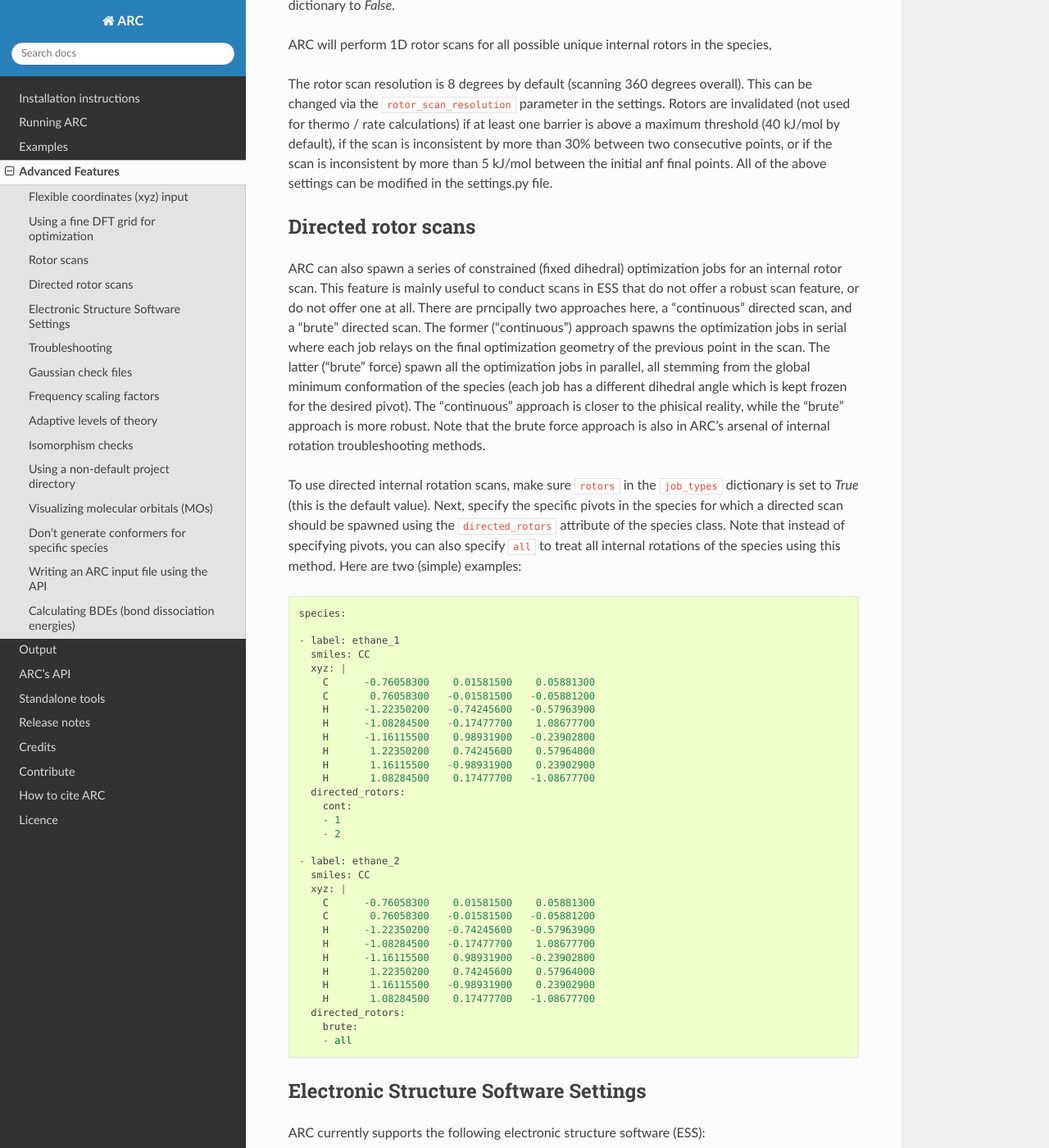
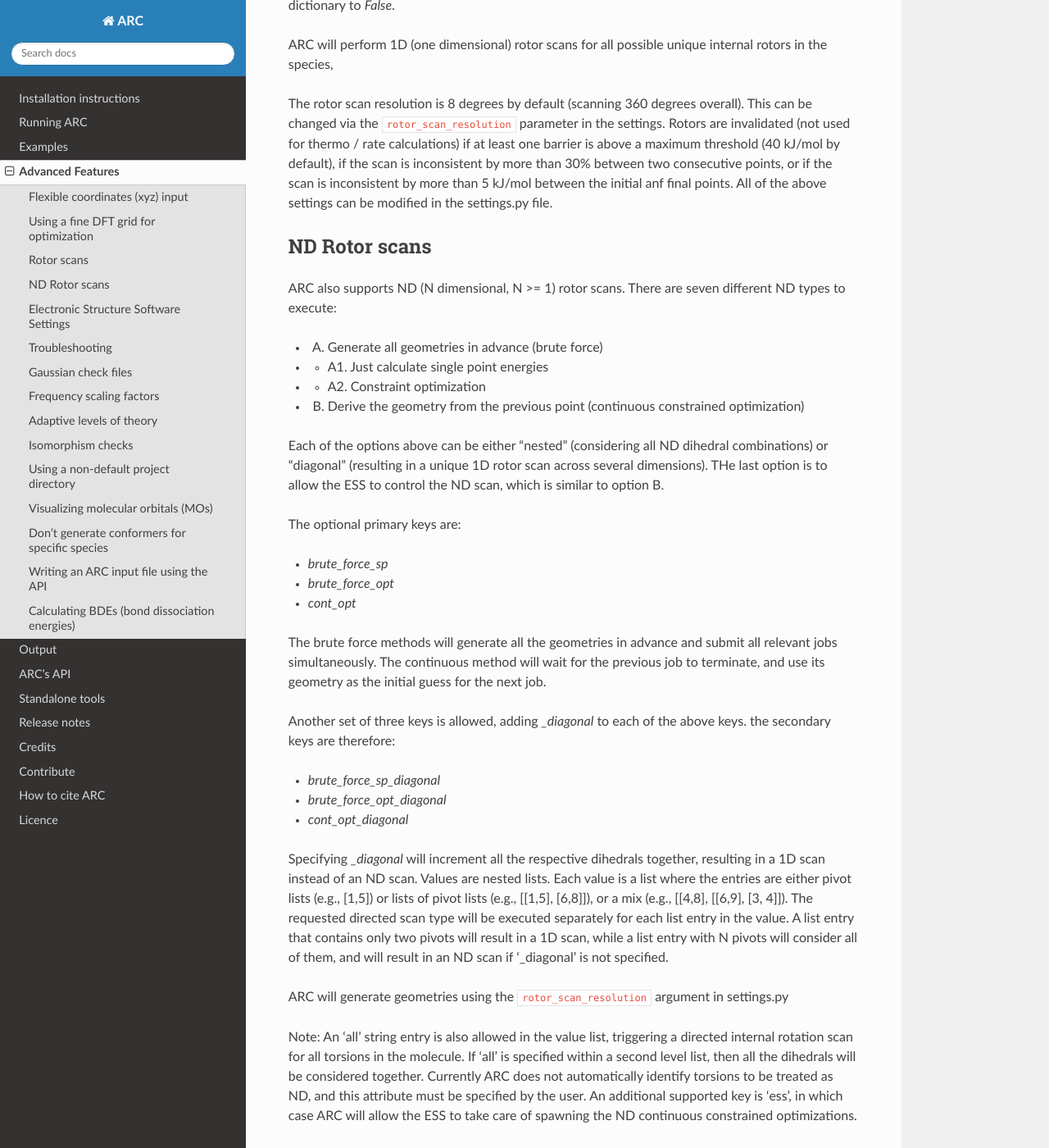
Before and after one commit to ReactionMechanismGenerator/ARC, a Sphinx documentation site: the page built from docs/source/advanced.rst, in a window 1280 px wide and 1400 px high, scrolled down 976 px. Shown: the whole window at 82% size. Built offline with Sphinx 7.4.7 and the Read the Docs theme 2.0.0, drawn with Linux system fonts in a browser that asks for light colours; formulas are drawn with MathJax 3; the version number could not be read and is left out; some of the changed text lies outside the part shown.

Commit message:
Docs: ND rotors to advanced features

````diff
--- a/docs/source/advanced.rst
+++ b/docs/source/advanced.rst
@@ -50,7 +50,7 @@ Rotor scans
 This option is turned on by default. If you'd like to turn it off,
 set ``rotors`` in the ``job_types`` dictionary to `False`.
 
-ARC will perform 1D rotor scans for all possible unique internal rotors in the species,
+ARC will perform 1D (one dimensional) rotor scans for all possible unique internal rotors in the species,
 
 The rotor scan resolution is 8 degrees by default (scanning 360 degrees overall).
 This can be changed via the ``rotor_scan_resolution`` parameter in the settings.
@@ -61,58 +61,73 @@ between the initial anf final points.
 All of the above settings can be modified in the settings.py file.
 
 
-Directed rotor scans
-^^^^^^^^^^^^^^^^^^^^
+ND Rotor scans
+^^^^^^^^^^^^^^
+ARC also supports ND (N dimensional, N >= 1) rotor scans. There are seven different ND types to execute:
 
-ARC can also spawn a series of constrained (fixed dihedral) optimization jobs for an internal rotor scan.
-This feature is mainly useful to conduct scans in ESS that do not offer a robust scan feature,
-or do not offer one at all. There are prncipally two approaches here, a "continuous" directed scan,
-and a "brute" directed scan. The former ("continuous") approach spawns the optimization jobs in serial where each job
-relays on the final optimization geometry of the previous point in the scan. The latter ("brute" force) spawn all
-the optimization jobs in parallel, all stemming from the global minimum conformation of the species (each job
-has a different dihedral angle which is kept frozen for the desired pivot).
-The "continuous" approach is closer to the phisical reality, while the "brute" approach is more robust.
-Note that the brute force approach is also in ARC's arsenal of internal rotation troubleshooting methods.
+- A. Generate all geometries in advance (brute force)
+- - A1. Just calculate single point energies
+- - A2. Constraint optimization
+- B. Derive the geometry from the previous point (continuous constrained optimization)
 
-To use directed internal rotation scans, make sure ``rotors`` in the ``job_types`` dictionary is set to `True`
-(this is the default value). Next, specify the specific pivots in the species for which a directed scan should
-be spawned using the ``directed_rotors`` attribute of the species class. Note that instead of specifying pivots,
-you can also specify ``all`` to treat all internal rotations of the species using this method.
-Here are two (simple) examples::
+Each of the options above can be either "nested" (considering all ND dihedral combinations) or "diagonal"
+(resulting in a unique 1D rotor scan across several dimensions). THe last option is to allow the ESS to control
+the ND scan, which is similar to option B.
 
+The optional primary keys are:
 
-    species:
+- `brute_force_sp`
+- `brute_force_opt`
+- `cont_opt`
 
-    - label: ethane_1
-      smiles: CC
-      xyz: |
-        C      -0.76058300    0.01581500    0.05881300
-        C       0.76058300   -0.01581500   -0.05881200
-        H      -1.22350200   -0.74245600   -0.57963900
-        H      -1.08284500   -0.17477700    1.08677700
-        H      -1.16115500    0.98931900   -0.23902800
-        H       1.22350200    0.74245600    0.57964000
-        H       1.16115500   -0.98931900    0.23902900
-        H       1.08284500    0.17477700   -1.08677700
-      directed_rotors:
-        cont:
-        - 1
-        - 2
+The brute force methods will generate all the geometries in advance and submit all relevant jobs simultaneously.
+The continuous method will wait for the previous job to terminate, and use its geometry as the initial guess for
+the next job.
 
-    - label: ethane_2
-      smiles: CC
-      xyz: |
-        C      -0.76058300    0.01581500    0.05881300
-        C       0.76058300   -0.01581500   -0.05881200
-        H      -1.22350200   -0.74245600   -0.57963900
-        H      -1.08284500   -0.17477700    1.08677700
-        H      -1.16115500    0.98931900   -0.23902800
-        H       1.22350200    0.74245600    0.57964000
-        H       1.16115500   -0.98931900    0.23902900
-        H       1.08284500    0.17477700   -1.08677700
-      directed_rotors:
-        brute:
-        - all
+Another set of three keys is allowed, adding `_diagonal` to each of the above keys. the secondary keys are therefore:
+
+- `brute_force_sp_diagonal`
+- `brute_force_opt_diagonal`
+- `cont_opt_diagonal`
+
+Specifying `_diagonal` will increment all the respective dihedrals together, resulting in a 1D scan instead of
+an ND scan. Values are nested lists. Each value is a list where the entries are either pivot lists (e.g., [1,5])
+or lists of pivot lists (e.g., [[1,5], [6,8]]), or a mix (e.g., [[4,8], [[6,9], [3, 4]]). The requested directed
+scan type will be executed separately for each list entry in the value. A list entry that contains only two pivots
+will result in a 1D scan, while a list entry with N pivots will consider all of them, and will result in an ND scan
+if '_diagonal' is not specified.
+
+ARC will generate geometries using the ``rotor_scan_resolution`` argument in settings.py
+
+Note: An 'all' string entry is also allowed in the value list, triggering a directed internal rotation scan for all
+torsions in the molecule. If 'all' is specified within a second level list, then all the dihedrals will be considered
+together. Currently ARC does not automatically identify torsions to be treated as ND, and this attribute must be
+specified by the user. An additional supported key is 'ess', in which case ARC will allow the ESS to take care of
+spawning the ND continuous constrained optimizations.
+
+To execute ND rotor scans, first set the ```rotors`` job type to ``True``.
+Next, set the ``directed_rotors`` attribute of the relevant species. Below are several examples.
+
+To run all dihedral scans of a species separately (each as 1D)::
+
+    spc1 = ARCSpecies(label='some_label', smiles='species_smiles', directed_rotors={'brute_force_sp': ['all']})
+
+To run all dihedral scans of a species as a conjugated scan (ND, N = the number of torsions)::
+
+    spc1 = ARCSpecies(label='some_label', smiles='species_smiles', directed_rotors={'cont_opt': [['all']]})
+
+Note in the above example the change in list level (``all`` is either within one or two nested lists).
+
+To run specific dihedrals as ND (here all 2D combinations for a species with 3 torsions)::
+
+    spc1 = ARCSpecies(label='C4O2', smiles='[O]CCCC=O', xyz=xyz,
+                      directed_rotors={'brute_force_opt': [[[5, 3], [3, 4]], [[3, 4], [4, 6]], [[5, 3], [4, 6]]]})
+
+- Note: ND rotors are still **not** incorporated into the molecular partition function,
+so currently will not affect thermo or rates.
+- Note: Any torsion defined as part of an ND rotor scan will **not** be spawned for that species as a separate 1D scan.
+- Warning: Job arrays have not been incorporated into ARC yet. Spawning ND rotor scans will result in **many**
+individual jobs being submit to your server queue system.
 
 
 Electronic Structure Software Settings
````
